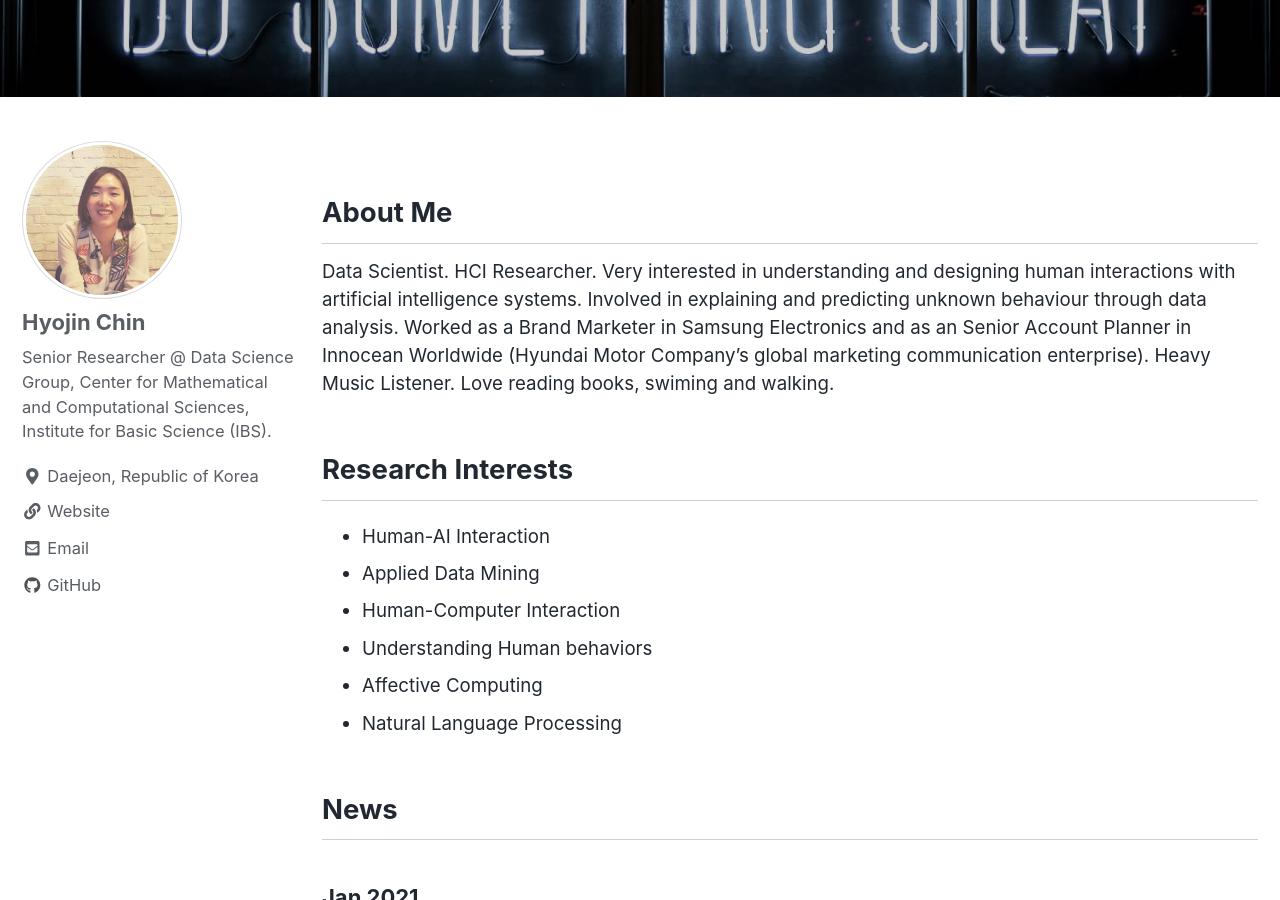
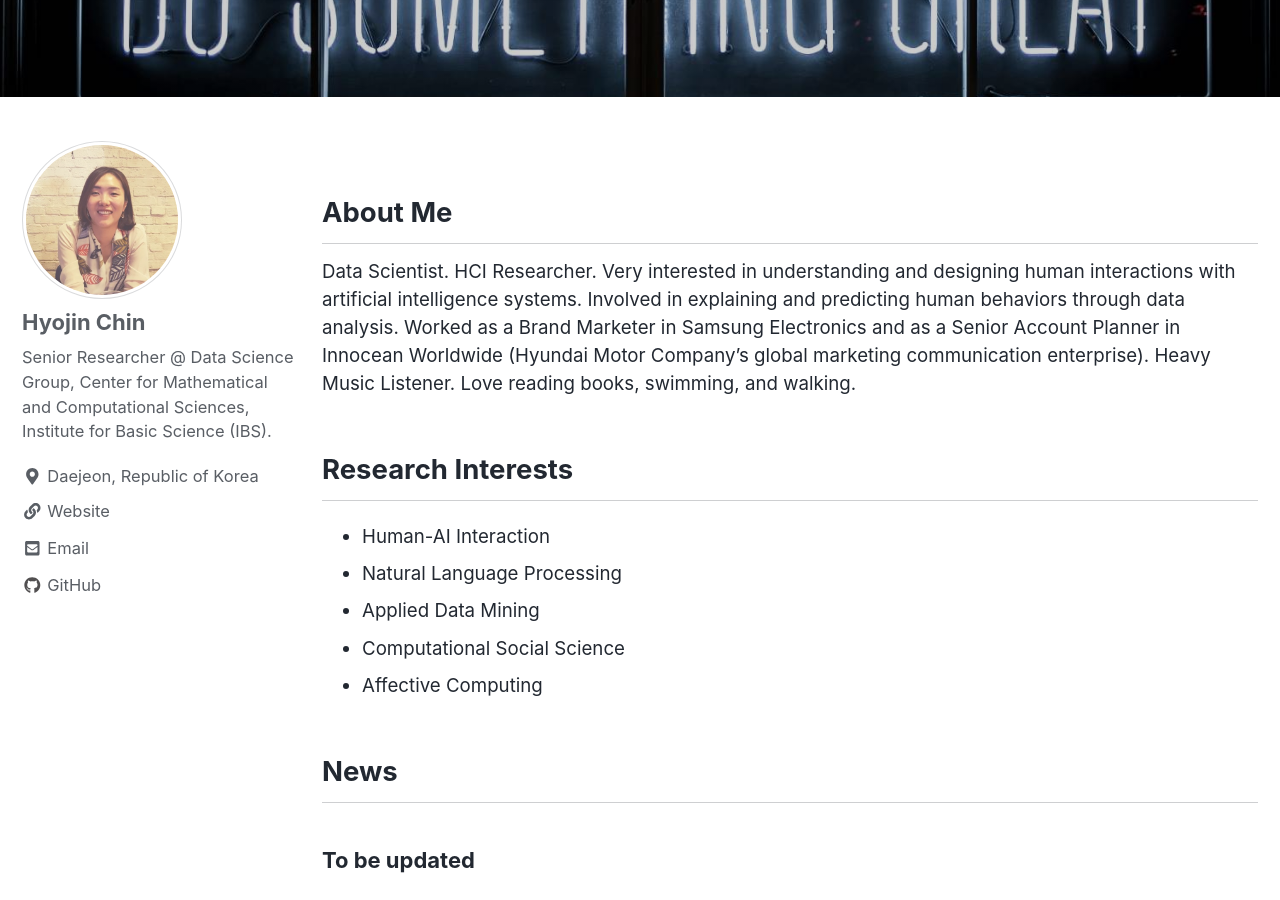
Before and after one commit to tesschin/tesschin.github.io, a Jekyll site: the page built from index.md, in a window 1280 px wide and 900 px high, scrolled down 293 px. Built offline with Jekyll 4.4.1, drawn with Linux system fonts in a browser that asks for light colours; nearby versions of some CDN libraries; the list of posts is cut into pages by our own code.

Commit message:
Update index.md

```diff
--- a/index.md
+++ b/index.md
@@ -14,21 +14,19 @@ header:
   overlay_filter: 0.2 # same as adding an opacity of 0.5 to a black background
 ---
 ## About Me
-Data Scientist. HCI Researcher. Very interested in understanding and designing human interactions with artificial intelligence systems. Involved in explaining and predicting unknown behaviour through data analysis.
-Worked as a Brand Marketer in Samsung Electronics and as an Senior Account Planner in Innocean Worldwide (Hyundai Motor Company’s global marketing communication
-enterprise). Heavy Music Listener. Love reading books, swiming and walking.
+Data Scientist. HCI Researcher. Very interested in understanding and designing human interactions with artificial intelligence systems. Involved in explaining and predicting human behaviors through data analysis. Worked as a Brand Marketer in Samsung Electronics and as a Senior Account Planner in Innocean Worldwide (Hyundai Motor Company’s global marketing communication enterprise). Heavy Music Listener. Love reading books, swimming, and walking.
 
 {: style="text-align: justify;"}
 
 ## Research Interests
 * Human-AI Interaction
+* Natural Language Processing
 * Applied Data Mining
-* Human-Computer Interaction
-* Understanding Human behaviors
+* Computational Social Science
 * Affective Computing
-* Natural Language Processing
+
 
 
 
 ## News
-### Jan 2021
+### To be updated
```
